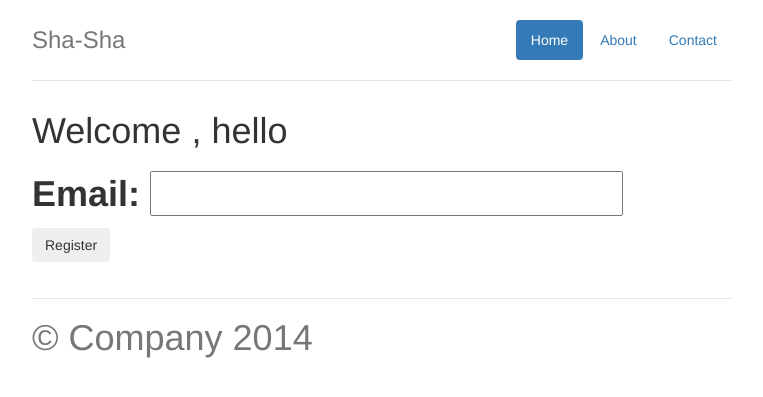
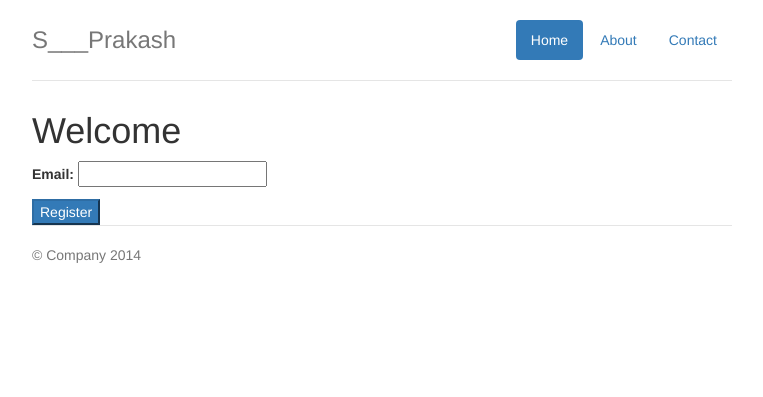
Before and after one commit to sunilp/shasha, a Django app: page / in a window 1280 px wide. Shown: the top 397 px of the page, without its empty margins (258-1021 px from the left). Run offline with Django 3.2, Linux system fonts and the light colour scheme; some libraries are stand-ins or nearby versions.

Commit message:
fixed ui

```diff
--- a/templates/_base.html
+++ b/templates/_base.html
@@ -1,3 +1,4 @@
+<!DOCTYPE html>
 <html>
 {% load staticfiles %}
 
@@ -20,7 +21,7 @@
             <li role="presentation"><a href="#">Contact</a></li>
           </ul>
         </nav>
-        <h3 class="text-muted">Sha-Sha</h3>
+        <h3 class="text-muted">S___Prakash</h3>
       </div>
 
 {% block main-content %}
--- a/templates/home.html
+++ b/templates/home.html
@@ -5,11 +5,11 @@
 
 
 
-<h1> Welcome , hello<h1>
+<h1> Welcome</h1>
 
 <form>
 {{ form.as_p}}
-<input type="submit" value='Register' class="btn" />
+<input type="submit" value='Register' class="btn-primary" />
 </form>
 
 {% endblock %}
```
